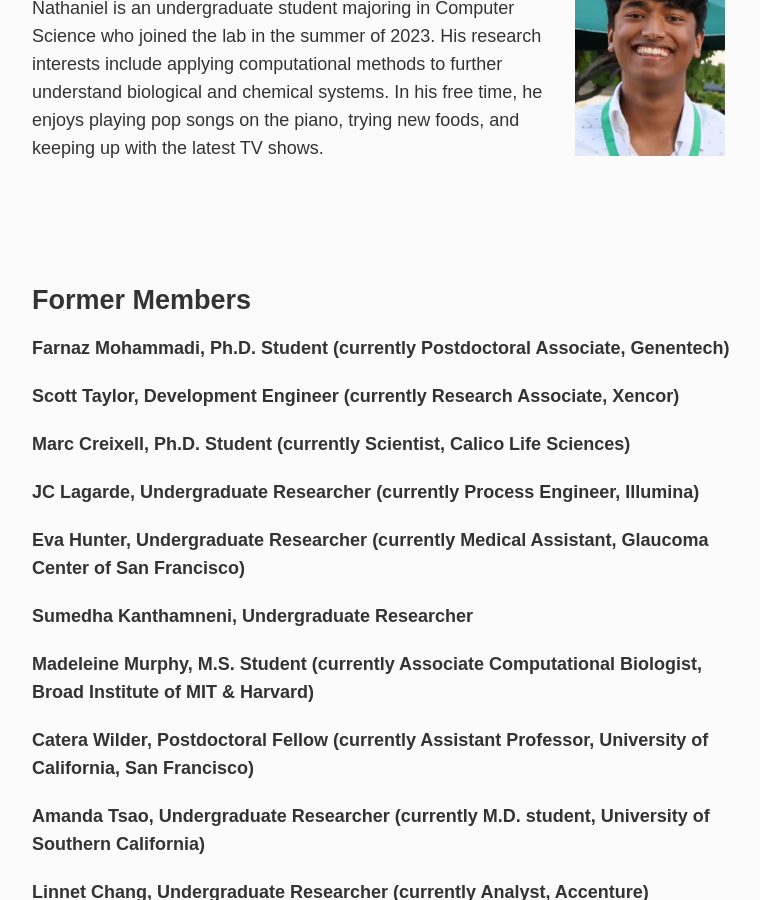
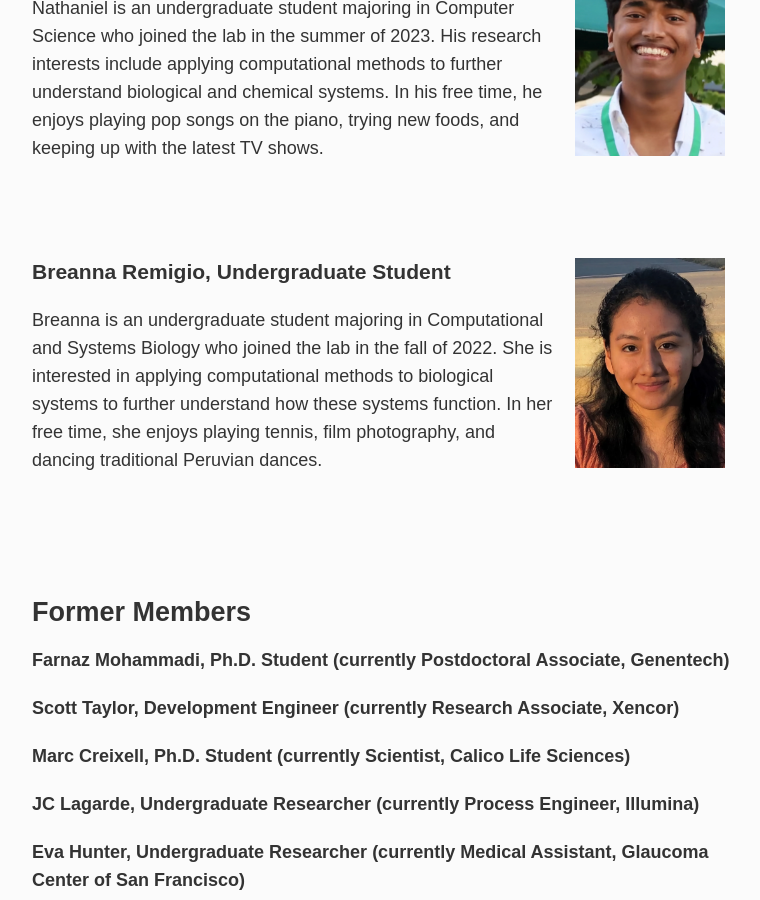
Before and after one commit to meyer-lab/asmlab.org, a Jekyll site: the page built from team/index.md, in a window 1280 px wide and 900 px high, scrolled down 5099 px. Shown: the whole window, without its empty margins (253-1013 px from the left). Built offline with Jekyll 4.4.1, drawn with Linux system fonts in a browser that asks for light colours; some web fonts are replaced.

Commit message:
Post Breanna's bio

```diff
--- a/team/index.md
+++ b/team/index.md
@@ -121,6 +121,14 @@ Nathaniel is an undergraduate student majoring in Computer Science who joined th
 
 <br />
 <br />
+
+<div class="span_3 right"><img src="/public/photos/bremigio.webp" width="150px" alt="Breanna's picture" /></div>
+### Breanna Remigio, Undergraduate Student
+
+Breanna is an undergraduate student majoring in Computational and Systems Biology who joined the lab in the fall of 2022. She is interested in applying computational methods to biological systems to further understand how these systems function. In her free time, she enjoys playing tennis, film photography, and dancing traditional Peruvian dances.
+
+<br />
+<br />
 <br />
 
 # Former Members
```
Also changed, not shown: public/photos/bremigio.webp (added).
